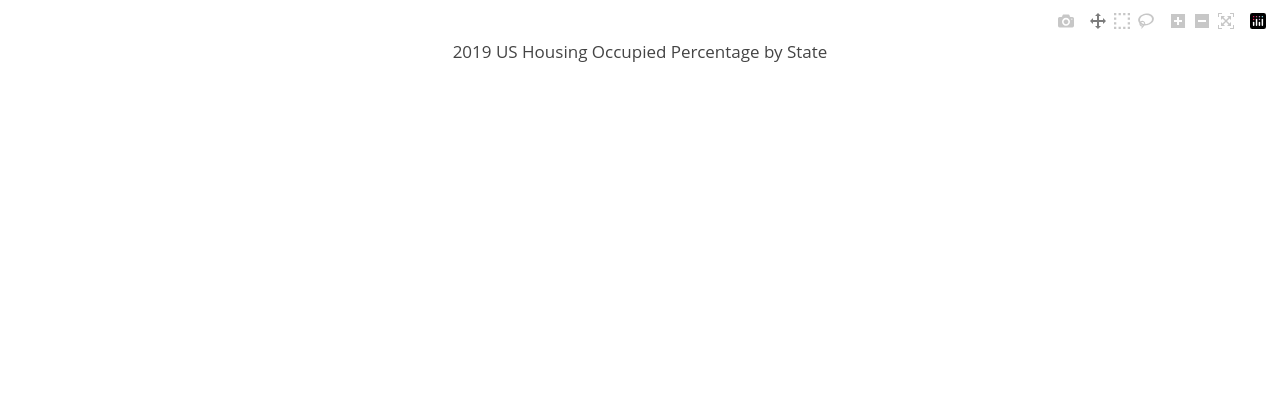
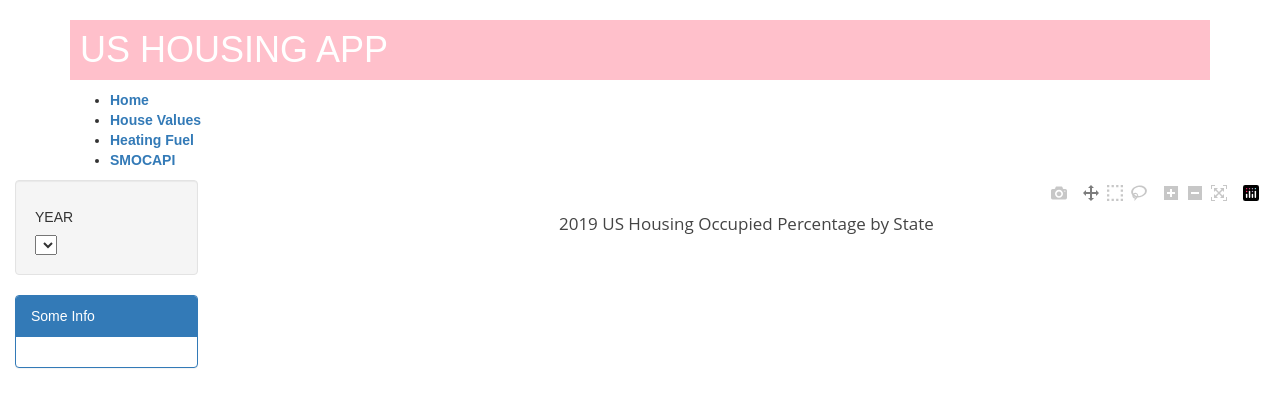
Before and after one commit to HaydenRubin/Housing, a Flask app: page / in a window 1280 px wide. Shown: the top 407 px of the page. Run offline with Flask 2, Linux system fonts and the light colour scheme; data that the repository does not hold is empty; some libraries are stand-ins or nearby versions.

Commit message:
add empty html files for everyone

```diff
--- a/templates/index.html
+++ b/templates/index.html
@@ -3,15 +3,49 @@
 
 
 <head>
+	<meta charset="UTF-8">
+    <meta name="viewport" content="width=device-width, initial-scale=1.0">
+    <meta http-equiv="X-UA-Compatible" content="ie=edge">
 	<!-- Load plotly.js into the DOM -->
 	<title>Home</title>
+	<link rel="stylesheet" href="https://maxcdn.bootstrapcdn.com/bootstrap/3.4.1/css/bootstrap.min.css">
 	<script src="https://d3js.org/d3.v5.min.js"></script>
 	<script src="https://cdn.plot.ly/plotly-latest.min.js"></script>
 </head>
 
 <body>
-	<div id='geoMap'><!-- Plotly chart will be drawn inside this DIV --></div>
+	{% extends "template.html" %}
+	{% block content %}
+
+    <div class="container-fluid">
+
+		<div class="row">
+		  <div class="col-md-2">
+			<div class="well">
+			  <h5>YEAR</h5>
+			  <select id="selDataset"></select>
+			</div>
+			<div class="panel panel-primary">
+				<div class="panel-heading">Some Info</div>
+				<div id="sample-metadata" class="panel-body"></div>
+			</div>
+		  </div>
+
+		  <div class="col-md-10">
+			<div id='geoMap'><!-- Plotly chart will be drawn inside this DIV --></div>
+		  </div>
+		</div>
+
+		<div class="row">
+		  <div class="col-lg-12">
+			<div id="table"></div>
+		  </div>
+		</div>
+	  </div>
+
 	<script type="text/javascript" src="./static/js/geomap.js"></script>
+
+	{% endblock %}
 </body>
 
 
--- /dev/null
+++ b/templates/template.html
@@ -0,0 +1,29 @@
+<!DOCTYPE html>
+<html lang="en" dir="ltr">
+  <head>
+    <meta charset="utf-8">
+    <title>Flask Parent Template</title>
+
+    <link rel="stylesheet" href="{{ url_for('static', filename='css/template.css') }}">
+
+  </head>
+  <body>
+    <header>
+      <div class="container">
+        <h1 class="logo">US HOUSING APP</h1>
+        <strong><nav>
+          <ul class="menu">
+            <li><a href="{{ url_for('home') }}">Home</a></li>
+            <li><a href="{{ url_for('value') }}">House Values</a></li>
+            <li><a href="{{ url_for('fuel') }}">Heating Fuel</a></li>
+            <li><a href="{{ url_for('smocapi') }}">SMOCAPI</a></li>
+          </ul>
+        </nav></strong>
+      </div>
+    </header>
+
+    {% block content %}
+    {% endblock %}
+
+  </body>
+</html>
```
Also changed, not shown: templates/dot_plot.html (added, +28 -0 lines), templates/line_and_scatter.html (added, +28 -0 lines), templates/racing_bar.html (added, +28 -0 lines).
